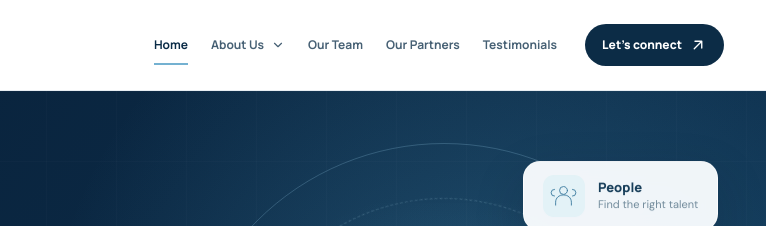
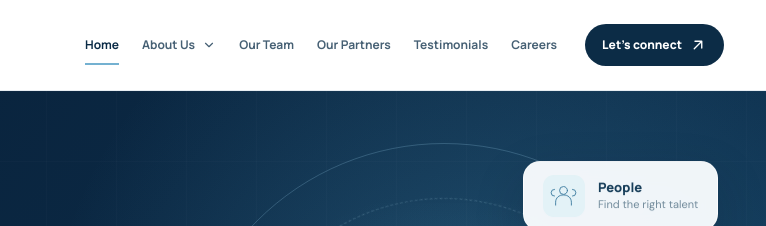
Before and after one commit to Harjot45/korozennew, a plain HTML site: page index.html in a window 1280 px wide. Shown: the top 226 px of the page, 514-1280 px from the left. Drawn offline with Linux system fonts and the light colour scheme.

Commit message:
Update index.html

```diff
--- a/index.html
+++ b/index.html
@@ -6,6 +6,7 @@
   <a class="nav-link" href="leadership-team.html">Our Team</a>
   <a class="nav-link" href="our-partners.html">Our Partners</a>
   <a class="nav-link" href="references.html">Testimonials</a>
+  <a class="nav-link" href="careers.html">Careers</a>
   </nav>
  <div class="header-actions"><a class="header-contact" href="contact-us.html">Let's connect <span class="icon icon-sm"><svg viewBox="0 0 24 24" fill="none" stroke="currentColor" stroke-width="1.8" stroke-linecap="round" stroke-linejoin="round" aria-hidden="true"><path d="M7 17 17 7M8 7h9v9"/></svg></span></a><button class="menu-button" id="menu-button" aria-label="Open navigation" aria-controls="mobile-menu" aria-expanded="false"><svg viewBox="0 0 24 24" fill="none" stroke="currentColor" stroke-width="1.8" stroke-linecap="round" stroke-linejoin="round" aria-hidden="true"><path d="M4 7h16M4 12h16M4 17h16"/></svg></button></div>
  </div><div class="mobile-menu" id="mobile-menu"><nav aria-label="Mobile navigation">
@@ -14,6 +15,7 @@
    <a class="nav-link" href="leadership-team.html">Our Team</a>
    <a class="nav-link" href="our-partners.html">Our Partners</a>
    <a class="nav-link" href="references.html">Testimonials</a>
+   <a class="nav-link" href="careers.html">Careers</a>
    <a href="contact-us.html" class="mobile-contact">Let's connect <svg class="dropdown-arrow" viewBox="0 0 24 24" fill="none" stroke="currentColor" stroke-width="1.7" stroke-linecap="round" stroke-linejoin="round" aria-hidden="true"><path d="m9 6 6 6-6 6"/></svg></a>
    </nav></div></header><main id="main"><section class="home-hero"><div class="hero-grain"></div><div class="container hero-layout"><div class="hero-copy" data-reveal>
  <div class="hero-pill"><span class="pulse-dot"></span>HEALTHCARE RECRUITMENT & ADVISORY</div>
```
